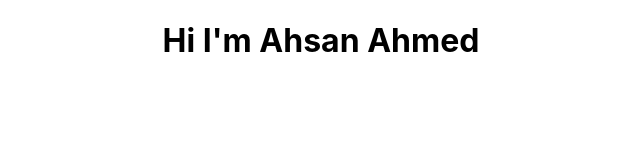
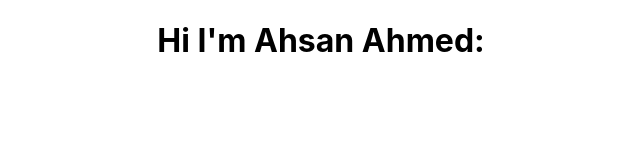
Before and after one commit to Ahsan-Ah-med/bootcamp-react-app, a React (Create React App) app in the folder my-react-app/: page / in a window 1280 px wide. Shown: the top 160 px of the page, without its empty margins (319-959 px from the left). Built offline with nearby package versions, Linux system fonts and the light colour scheme.

Commit message:
Add colon

```diff
--- a/my-react-app/src/App.js
+++ b/my-react-app/src/App.js
@@ -4,7 +4,7 @@ import './App.css';
 function App() {
   return (
     <div className="App">
-     <h1>Hi I'm Ahsan Ahmed</h1>
+     <h1>Hi I'm Ahsan Ahmed:</h1>
     </div>
   );
 }
```
